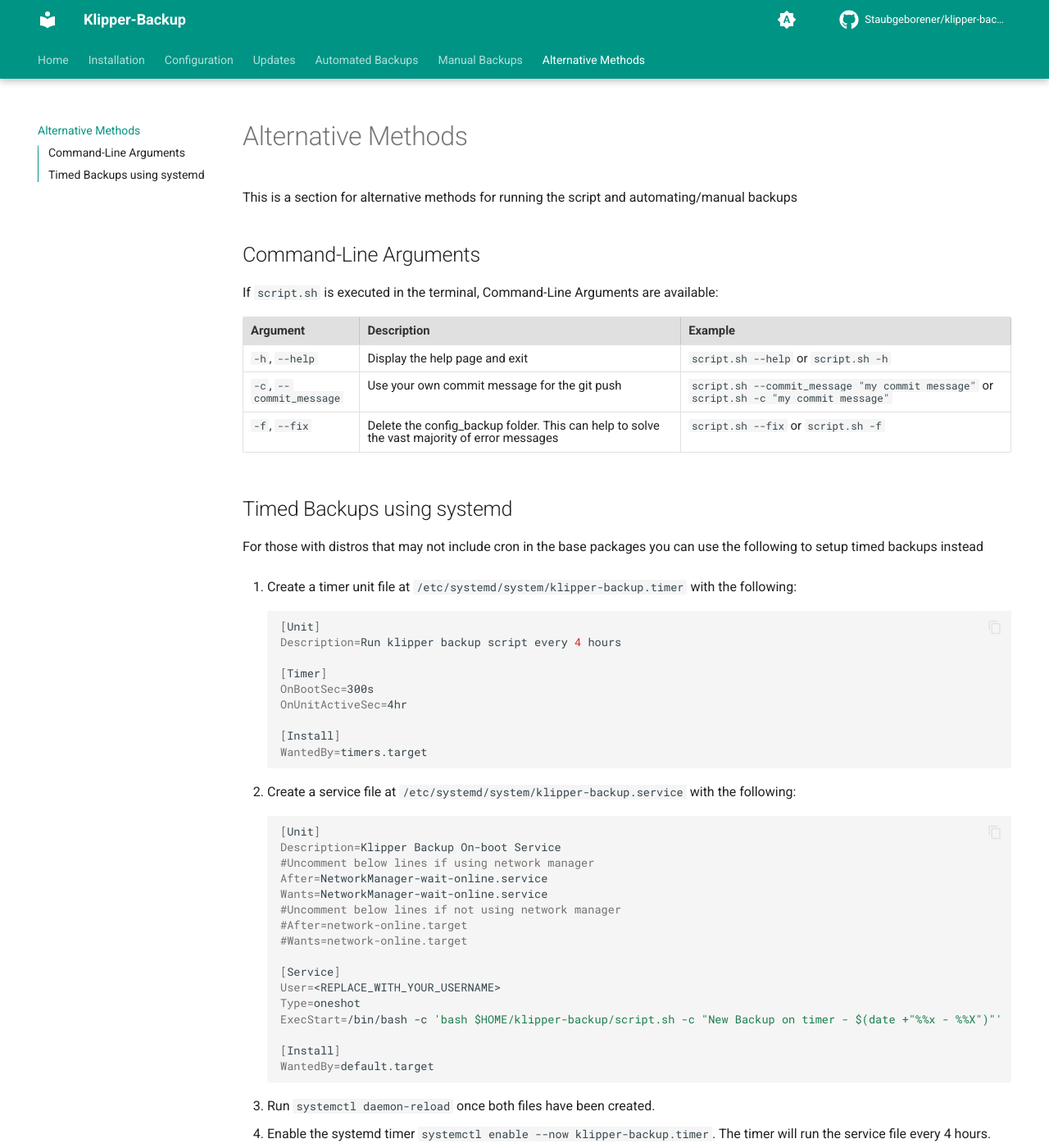
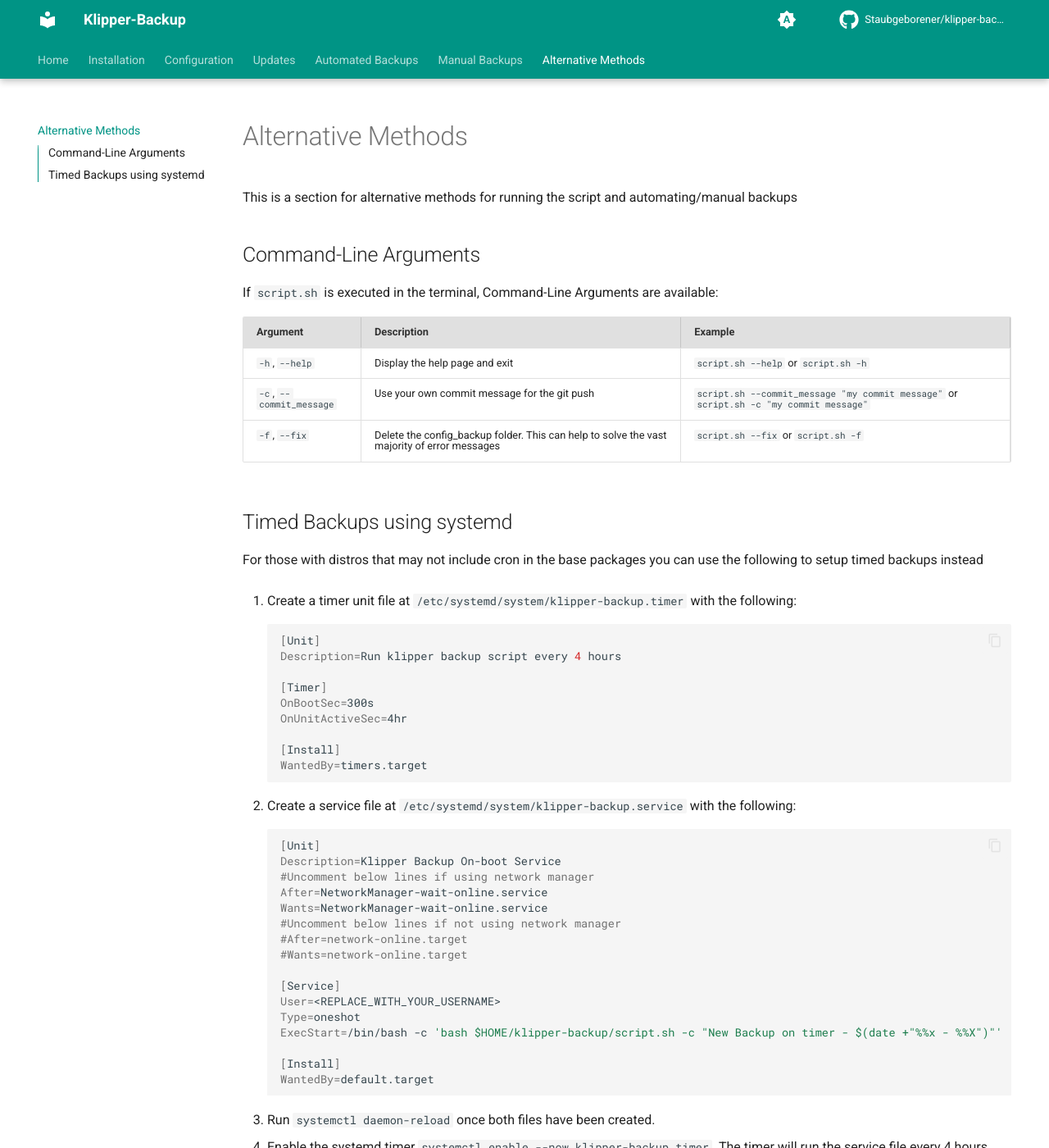
Before and after one commit to Staubgeborener/Klipper-Backup, an MkDocs documentation site: the page built from docs/alternative-methods.md, in a window 1280 px wide and 1400 px high. Shown: the whole window at 82% size. Built offline with MkDocs 1.6.1 and Material for MkDocs 9.7.7, drawn with Linux system fonts in a browser that asks for light colours; comment, search, counter and statistics services are not loaded.

Commit message:
Update style.css

```diff
--- a/docs/style.css
+++ b/docs/style.css
@@ -1,15 +1,19 @@
-.md-typeset__table tr {
-    background-color: transparent !important;
-}
-
-.md-typeset__table thead th {
-    background-color: #e0e0e0 !important;
+table thead th {
+    background-color: #e0e0e0;
     color: #333333;
 }
 
-[data-md-color-scheme="slate"] .md-typeset__table thead th {
-    background-color: hsla(var(--md-hue),15%,30%,1) !important;
+[data-md-color-scheme="slate"] table thead th {
+    background-color: hsla(var(--md-hue),15%,30%,1);
     color: #ffffff;
+}
+
+table tbody tr {
+    background-color: #ffffff;
+}
+
+[data-md-color-scheme="slate"] table tbody tr {
+    background-color: #000000;
 }
 
 th, td {
@@ -20,16 +24,11 @@
     border-top: none;
 }
 
-.md-typeset__table {
+table {
     line-height: 1;
 }
 
-.md-typeset__table table:not([class]) {
-    font-size: .74rem;
-    border-right: none;
-}
-
-.md-typeset__table table:not([class]) td,
-.md-typeset__table table:not([class]) th {
+table td,
+table th {
     padding: 9px;
 }
```
